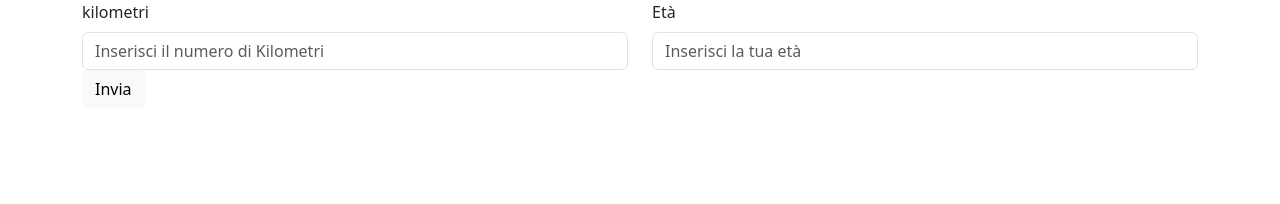
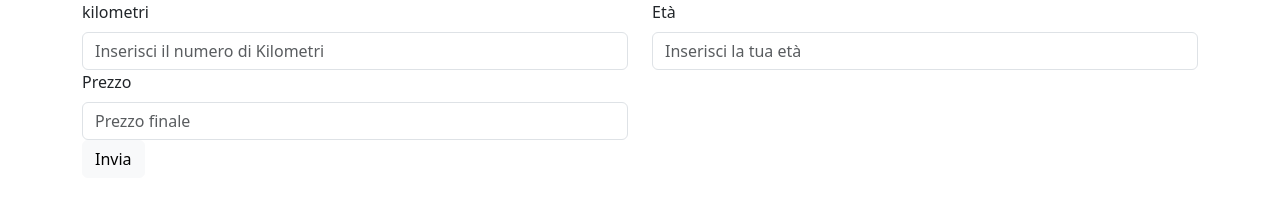
Before and after one commit to paulina-pacheco-o/js-biglietto-treno-form, a plain HTML site: page index.html in a window 1280 px wide. Drawn offline with nearby package versions, Linux system fonts and the light colour scheme.

Commit message:
milestone 2 form

```diff
--- a/index.html
+++ b/index.html
@@ -22,6 +22,10 @@
         <label for="" class="form-label">Età</label>
         <input type="text" name="age" id="age" class="form-control" placeholder="Inserisci la tua età" required>
       </div>
+      <div class="col-6">
+        <label for="" class="form-label">Prezzo</label>
+        <input type="text" name="Price" id="Price" class="form-control" placeholder="Prezzo finale" required>
+      </div>
     </div>
     <button id="button" class="btn btn-light">Invia</button>
   </div>
--- a/js/script.js
+++ b/js/script.js
@@ -1,6 +1,7 @@
 const kmInput = document.getElementById(`km`);
 const ageInput = document.getElementById(`age`);
 const button = document.getElementById(`button`);
+const priceInput = document.getElementById(`price`)
 
 
 button.addEventListener(`click`, function (event) {
@@ -23,5 +24,7 @@ button.addEventListener(`click`, function (event) {
     finalPrice = basePrice
   }
 
+  const price = priceInput.innerHTML = (`${finalPrice.toFixed(2)}`);
+
   console.log(`${finalPrice.toFixed(2)}`)
 })
```
